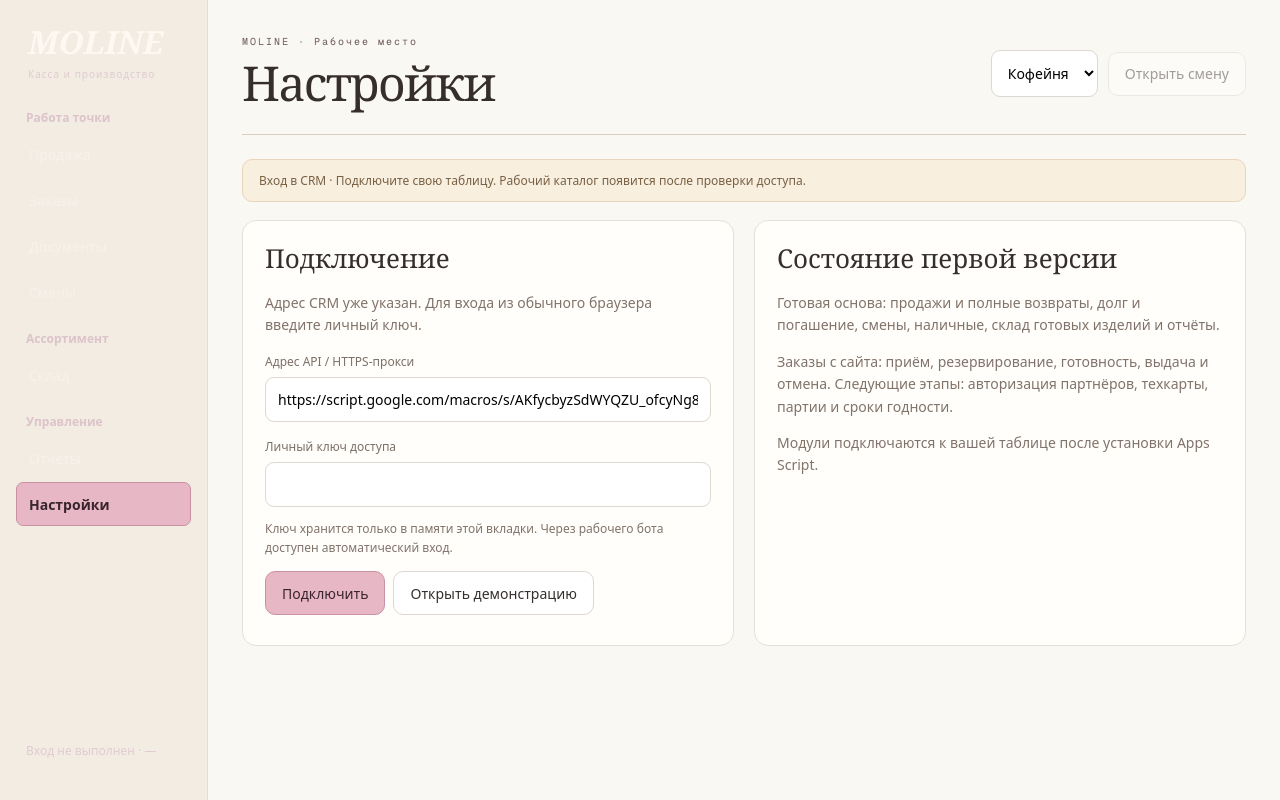
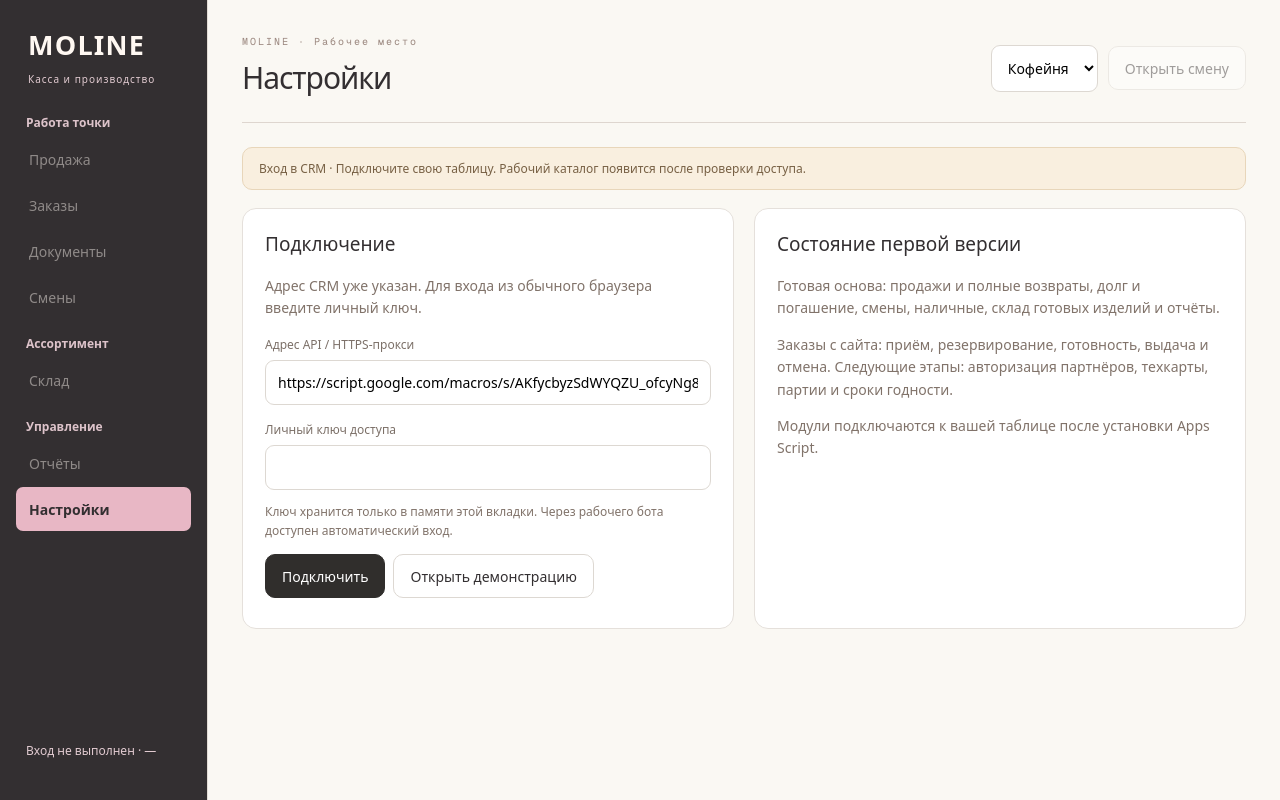
Before and after one commit to stasbro00812444-boop/moline_bot, a plain HTML site: page crm/index.html in a window 1280 px wide. Drawn offline with Linux system fonts and the light colour scheme.

Commit message:
Restore original CRM typography and colors while keeping shift layout

```diff
--- a/crm/index.html
+++ b/crm/index.html
@@ -1,4 +1,4 @@
-<!doctype html><html lang="ru"><head><meta charset="UTF-8"><meta name="viewport" content="width=device-width,initial-scale=1"><title>MOLINE · Рабочее место</title><script src="https://telegram.org/js/telegram-web-app.js"></script><link rel="stylesheet" href="style.css?v=shift-visual-1"></head><body>
+<!doctype html><html lang="ru"><head><meta charset="UTF-8"><meta name="viewport" content="width=device-width,initial-scale=1"><title>MOLINE · Рабочее место</title><script src="https://telegram.org/js/telegram-web-app.js"></script><link rel="stylesheet" href="style.css?v=crm-palette-2"></head><body>
 <button id="menu-backdrop" class="menu-backdrop" aria-label="Закрыть меню" tabindex="-1" hidden></button>
 <aside id="sidebar" aria-label="Разделы CRM"><a class="brand" href="#">MOLINE<span>Касса и производство</span></a><button id="menu-close" class="menu-close" aria-label="Закрыть меню">×</button><nav id="nav"></nav><footer id="identity">Вход не выполнен</footer></aside>
 <main id="workspace"><header><div class="header-title"><button id="menu-toggle" class="menu-toggle" aria-label="Открыть меню" aria-controls="sidebar" aria-expanded="false">☰</button><div><span class="eyebrow">MOLINE · Рабочее место</span><h1 tabindex="-1" id="title">Настройки</h1></div></div><div class="header-actions"><select id="location" aria-label="Точка"></select><button id="shiftButton" onclick="shiftDialog()">Открыть смену</button></div></header>
--- a/crm/style.css
+++ b/crm/style.css
@@ -152,24 +152,12 @@ body{--paper:#faf8f3;--ink:#332f31;--accent:#e8b7c5;background:var(--paper);colo
 @media(prefers-reduced-motion:no-preference){#content>.panel,#content>.split,#content>.sale-layout{animation:work-enter .16s ease-out}button:active:not(:disabled){scale:.98}@keyframes work-enter{from{opacity:.8;transform:translateY(3px)}to{opacity:1;transform:none}}}
 
 /* Рабочее место смены */
-body { background: #faf8f3; color: #352e2c; }
-#workspace > header { border-bottom: 1px solid #d8cfc3; padding-bottom: 16px; }
-.header-title h1 { font: normal clamp(32px, 4vw, 48px)/1.1 Georgia, serif; }
-.header-title .eyebrow { color: #715d59; }
-.panel h2, .dialog-heading h2 { font: normal 26px/1.2 Georgia, serif; }
-#sidebar .brand { font: bold italic 32px/1 Georgia, serif; letter-spacing: 0; }
-#sidebar { background: #f2ece3; }
-#nav button.active, #quick-nav button.active, button.primary, .shift-product [data-batch] {
-  background: #e8b7c5; border-color: #c992a4; color: #38252d;
-}
-#content .panel, #content .cart { background-color: #fffefa; }
+#workspace > header { padding-bottom: 16px; }
 .product-admin-row { align-items: start; padding-block: 20px; }
-.product-admin-main strong { font-size: 17px; }
 .shift-counts { display: grid; grid-template-columns: repeat(3, minmax(0, 1fr)); gap: 8px; margin: 0; }
-.shift-counts dt { font-size: 13px; color: #655751; }
+.shift-counts dt { font-size: 13px; color: #675d57; }
 .shift-counts dd { margin: 2px 0 0; font-size: 24px; font-weight: 600; font-variant-numeric: tabular-nums; }
-.shift-counts div:last-child dd { color: #405e3c; }
-.shift-product { background: #f5f0e7; border-radius: 12px; padding: 16px; margin: 12px 0; }
+.shift-product { background: #f7f5f2; border-radius: 12px; padding: 16px; margin: 12px 0; }
 .shift-product button { margin: 2px 4px 4px 0; }
 @media (max-width: 600px) {
   #workspace > header { padding-bottom: 10px; }
```
